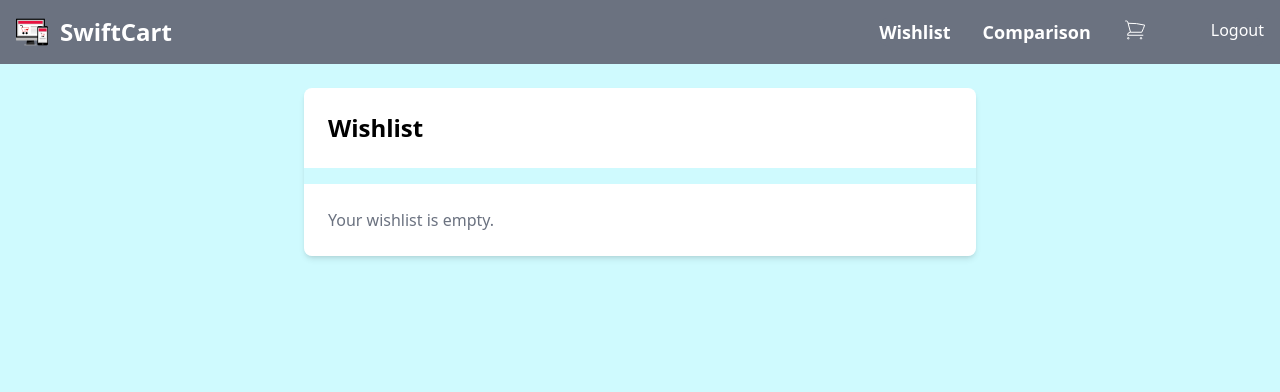
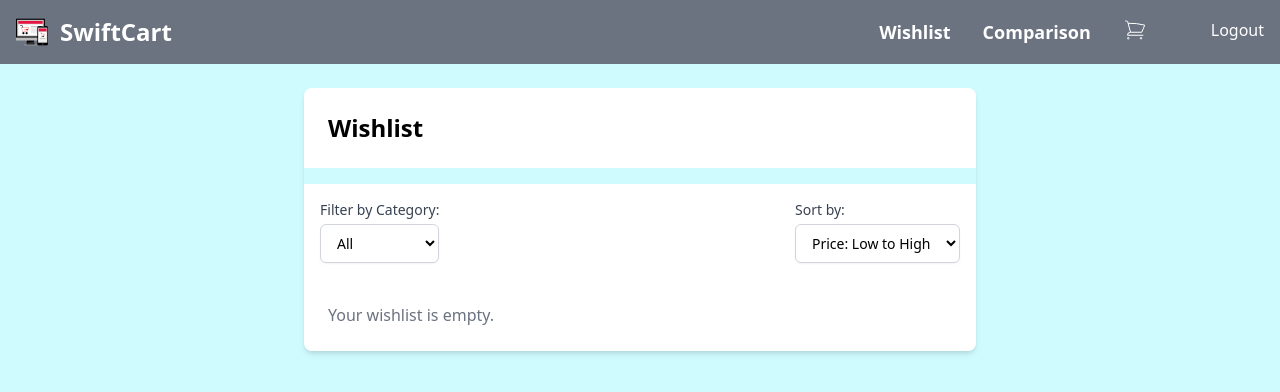
Before and after one commit to SABELOMAWELA/SABELOMAWELA-JSF-Portfolio_Piece_SABMAW527_JSE2401_GROUP--C_SABELO-MAWELA_JSF04, a Vue app: page /wishlist in a window 1280 px wide. Shown: the top 392 px of the page. Built offline with nearby package versions, Linux system fonts and the light colour scheme; sample sign-in values are in the browser's storage.

Commit message:
"Added filtering and sorting to Wishlist component, updated Wishlist and Cart stores, and refactored code"

```diff
--- a/src/components/Wishlist.vue
+++ b/src/components/Wishlist.vue
@@ -11,35 +11,44 @@
           Clear All
         </button>
       </h1>
-      <div v-if="wishlist.length === 0" class="text-gray-500 p-6 bg-white">Your wishlist is empty.</div>
+
+      <!-- Sorting and Filtering Controls -->
+      <div class="flex justify-between p-4 bg-white">
+        <div>
+          <label for="filter" class="block text-sm font-medium text-gray-700">Filter by Category:</label>
+          <select v-model="selectedCategory" id="filter" class="mt-1 block w-full py-2 px-3 border border-gray-300 bg-white rounded-md shadow-sm focus:outline-none sm:text-sm">
+            <option value="">All</option>
+            <option v-for="category in categories" :key="category" :value="category">{{ category }}</option>
+          </select>
+        </div>
+        <div>
+          <label for="sort" class="block text-sm font-medium text-gray-700">Sort by:</label>
+          <select v-model="sortBy" id="sort" class="mt-1 block w-full py-2 px-3 border border-gray-300 bg-white rounded-md shadow-sm focus:outline-none sm:text-sm">
+            <option value="priceAsc">Price: Low to High</option>
+            <option value="priceDesc">Price: High to Low</option>
+            <option value="titleAsc">Title: A to Z</option>
+            <option value="titleDesc">Title: Z to A</option>
+          </select>
+        </div>
+      </div>
+
+      <div v-if="filteredAndSortedWishlist.length === 0" class="text-gray-500 p-6 bg-white">Your wishlist is empty.</div>
       <table v-else class="w-full text-sm text-left rtl:text-right text-gray-500 dark:text-gray-400">
         <thead class="text-xs text-gray-700 uppercase bg-gray-50 dark:bg-gray-700 dark:text-gray-400">
           <tr>
-            <th scope="col" class="px-16 py-3">
-              <span class="sr-only">Image</span>
-            </th>
-            <th scope="col" class="px-6 py-3">
-              Product
-            </th>
-            <th scope="col" class="px-6 py-3">
-              Qty
-            </th>
-            <th scope="col" class="px-6 py-3">
-              Price
-            </th>
-            <th scope="col" class="px-6 py-3">
-              Action
-            </th>
+            <th scope="col" class="px-16 py-3"><span class="sr-only">Image</span></th>
+            <th scope="col" class="px-6 py-3">Product</th>
+            <th scope="col" class="px-6 py-3">Qty</th>
+            <th scope="col" class="px-6 py-3">Price</th>
+            <th scope="col" class="px-6 py-3">Action</th>
           </tr>
         </thead>
         <tbody>
-          <tr v-for="item in wishlist" :key="item.id" class="bg-white border-b dark:bg-gray-800 dark:border-gray-700 hover:bg-gray-50 dark:hover:bg-gray-600">
+          <tr v-for="(item, index) in filteredAndSortedWishlist" :key="item.id" class="bg-white border-b dark:bg-gray-800 dark:border-gray-700 hover:bg-gray-50 dark:hover:bg-gray-600">
             <td class="p-4">
               <img :src="item.image" class="w-16 md:w-32 max-w-full max-h-full" :alt="item.title" />
             </td>
-            <td class="px-6 py-4 font-semibold text-gray-900 dark:text-white">
-              {{ item.title }}
-            </td>
+            <td class="px-6 py-4 font-semibold text-gray-900 dark:text-white">{{ item.title }}</td>
             <td class="px-6 py-4">
               <div class="flex items-center">
                 <button @click="decreaseQuantity(item)" class="inline-flex items-center justify-center p-1 me-3 text-sm font-medium h-6 w-6 text-gray-500 bg-white border border-gray-300 rounded-full focus:outline-none hover:bg-gray-100 focus:ring-4 focus:ring-gray-200 dark:bg-gray-800 dark:text-gray-400 dark:border-gray-600 dark:hover:bg-gray-700 dark:hover:border-gray-600 dark:focus:ring-gray-700" type="button">
@@ -59,27 +68,14 @@
                 </button>
               </div>
             </td>
-            <td class="px-6 py-4 font-semibold text-gray-900 dark:text-white">
-              ${{ item.price }}
-            </td>
+            <td class="px-6 py-4 font-semibold text-gray-900 dark:text-white">${{ item.price }}</td>
             <td class="px-6 py-0 flex mt-[70px] space-x-2">
               <button @click="addToCart(item)" class="text-green-600 hover:text-green-800">
-               <svg
-                    xmlns="http://www.w3.org/2000/svg"
-                    fill="none"
-                    viewBox="0 0 24 24"
-                    strokeWidth="1.5"
-                    stroke="currentColor"
-                    class="file: h-6 w-6 #a3e635 cursor-pointer"
-                  >
-                    <path
-                      strokeLinecap="round"
-                      strokeLinejoin="round"
-                      d="M2.25 3h1.386c.51 0 .955.343 1.087.835l.383 1.437M7.5 14.25a3 3 0 00-3 3h15.75m-12.75-3h11.218c1.121-2.3 2.1-4.684 2.924-7.138a60.114 60.114 0 00-16.536-1.84M7.5 14.25L5.106 5.272M6 20.25a.75.75 0 11-1.5 0 .75.75 0 011.5 0zm12.75 0a.75.75 0 11-1.5 0 .75.75 0 011.5 0z"
-                    />
-                  </svg>
+                <svg xmlns="http://www.w3.org/2000/svg" fill="none" viewBox="0 0 24 24" strokeWidth="1.5" stroke="currentColor" class="file: h-6 w-6 #a3e635 cursor-pointer">
+                  <path strokeLinecap="round" strokeLinejoin="round" d="M2.25 3h1.386c.51 0 .955.343 1.087.835l.383 1.437M7.5 14.25a3 3 0 00-3 3h15.75m-12.75-3h11.218c1.121-2.3 2.1-4.684 2.924-7.138a60.114 60.114 0 00-16.536-1.84M7.5 14.25L5.106 5.272M6 20.25a.75.75 0 11-1.5 0 .75.75 0 011.5 0zm12.75 0a.75.75 0 11-1.5 0 .75.75 0 011.5 0z"/>
+                </svg>
               </button>
-              <button @click="removeFromWishlist(item.id)" class="text-red-600 hover:text-red-800">
+              <button @click="removeFromWishlist(index)" class="text-red-600 hover:text-red-800">
                 <svg class="w-6 h-6" fill="none" stroke="currentColor" viewBox="0 0 24 24" xmlns="http://www.w3.org/2000/svg">
                   <path stroke-linecap="round" stroke-linejoin="round" stroke-width="2" d="M6 18L18 6M6 6l12 12"></path>
                 </svg>
@@ -93,8 +89,9 @@
 </template>
 
 <script>
+import { ref, computed } from 'vue';
 import navbar from './navbar.vue';
-import { wishlistStore } from '../router/store';
+import { wishlistStore, cartStore } from '../router/store';
 
 export default {
   components: {
@@ -102,9 +99,40 @@ export default {
   },
   setup() {
     const wishlist = wishlistStore.wishlist;
+    const selectedCategory = ref('');
+    const sortBy = ref('priceAsc');
 
-    const removeFromWishlist = (productId) => {
-      wishlistStore.removeFromWishlist(productId);
+    const categories = computed(() => {
+      const categorySet = new Set(wishlist.map(item => item.category));
+      return [...categorySet];
+    });
+
+    const filteredAndSortedWishlist = computed(() => {
+      let filtered = wishlist;
+
+      if (selectedCategory.value) {
+        filtered = filtered.filter(item => item.category === selectedCategory.value);
+      }
+
+      if (sortBy.value === 'priceAsc') {
+        filtered = filtered.sort((a, b) => a.price - b.price);
+      } else if (sortBy.value === 'priceDesc') {
+        filtered = filtered.sort((a, b) => b.price - a.price);
+      } else if (sortBy.value === 'titleAsc') {
+        filtered = filtered.sort((a, b) => a.title.localeCompare(b.title));
+      } else if (sortBy.value === 'titleDesc') {
+        filtered = filtered.sort((a, b) => b.title.localeCompare(a.title));
+      }
+
+      return filtered;
+    });
+
+    const clearWishlist = () => {
+      wishlistStore.clearWishlist();
+    };
+
+    const removeFromWishlist = (index) => {
+      wishlistStore.wishlist.splice(index, 1);
     };
 
     const updateQuantity = (item, quantity) => {
@@ -128,8 +156,19 @@ export default {
       cartStore.addToCart(product);
     };
 
-
-    return { wishlist, removeFromWishlist, updateQuantity, increaseQuantity, decreaseQuantity, addToCart };
+    return {
+      wishlist,
+      selectedCategory,
+      sortBy,
+      categories,
+      filteredAndSortedWishlist,
+      clearWishlist,
+      removeFromWishlist,
+      updateQuantity,
+      increaseQuantity,
+      decreaseQuantity,
+      addToCart,
+    };
   }
 };
 </script>
--- a/src/router/store.js
+++ b/src/router/store.js
@@ -1,4 +1,3 @@
-// store.js
 import { reactive } from 'vue';
 
 export const cartStore = reactive({
@@ -14,9 +13,6 @@ export const cartStore = reactive({
   removeFromCart(productId) {
     this.products = this.products.filter((product) => product.id !== productId);
   },
-  clearCart() {
-    this.products = [];
-  }
 });
 
 export const wishlistStore = reactive({
@@ -31,8 +27,8 @@ export const wishlistStore = reactive({
     this.wishlist = this.wishlist.filter((product) => product.id !== productId);
   },
   clearWishlist() {
-    this.wishlist = [];
-  }
+    this.wishlist.length = 0;
+  },
 });
 
 export const comparisonStore = reactive({
@@ -48,5 +44,5 @@ export const comparisonStore = reactive({
   },
   clearComparison() {
     this.comparison = [];
-  }
+  },
 });
```
